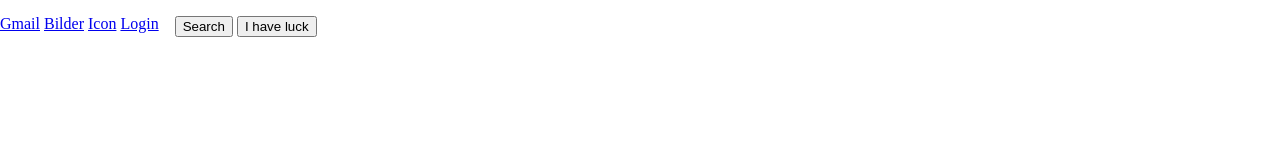
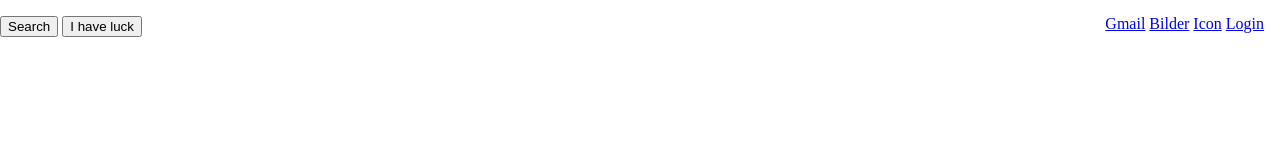
Before and after one commit to Hell0w0/google-homepage, a plain HTML site: page index.html in a window 1280 px wide. Drawn offline with Linux system fonts and the light colour scheme.

Commit message:
right float

```diff
--- a/style.css
+++ b/style.css
@@ -1,5 +1,10 @@
+body{
+    background-color: white;
+}
+
 header{
-    float: left;
+    float: right;
+    display: inline;
     padding: 1rem 1rem 0 0;
 }
 
@@ -11,3 +16,7 @@ text-decoration: underline;
 .nav-link{
     padding:0 1rem 0 0;
 }
+
+.middle-container{
+    display: block;
+}
```
